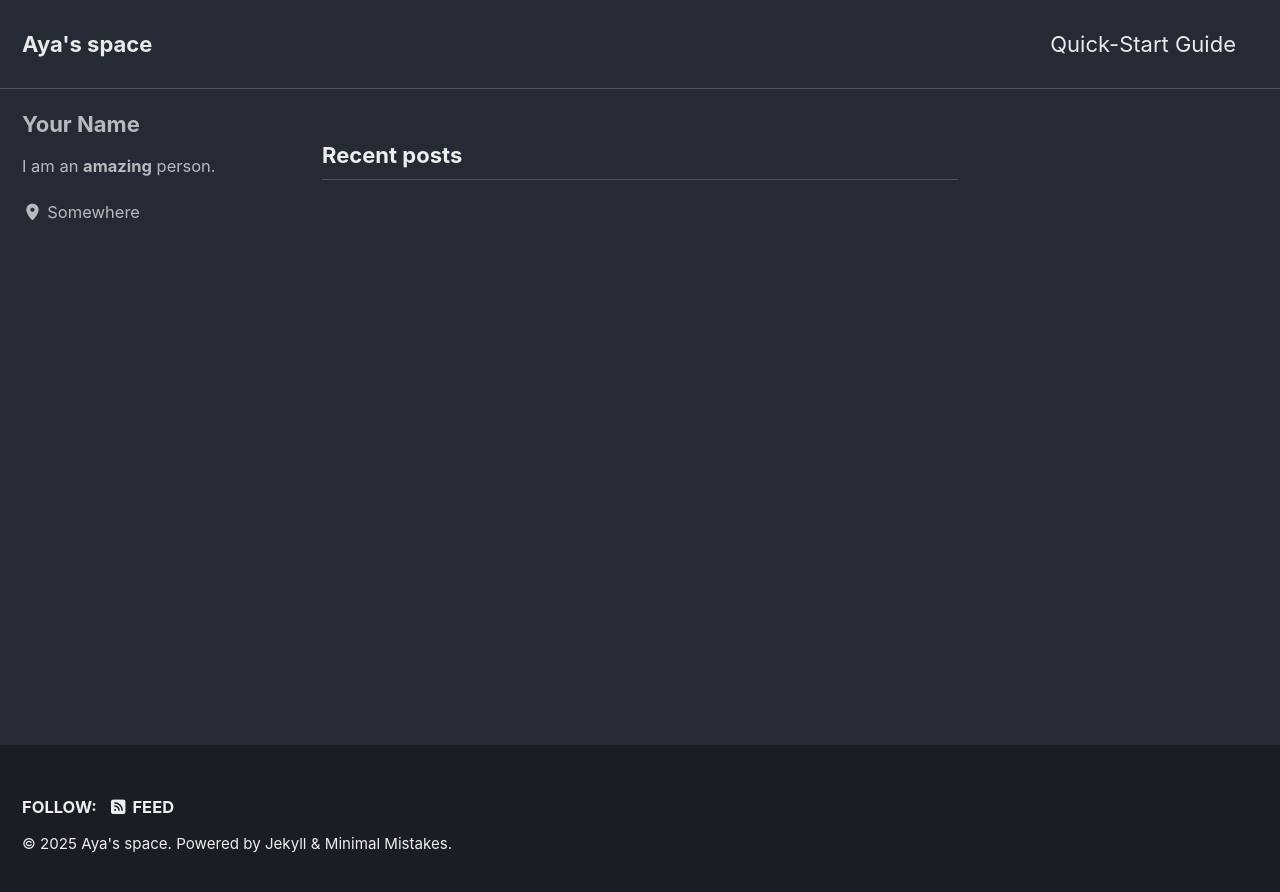
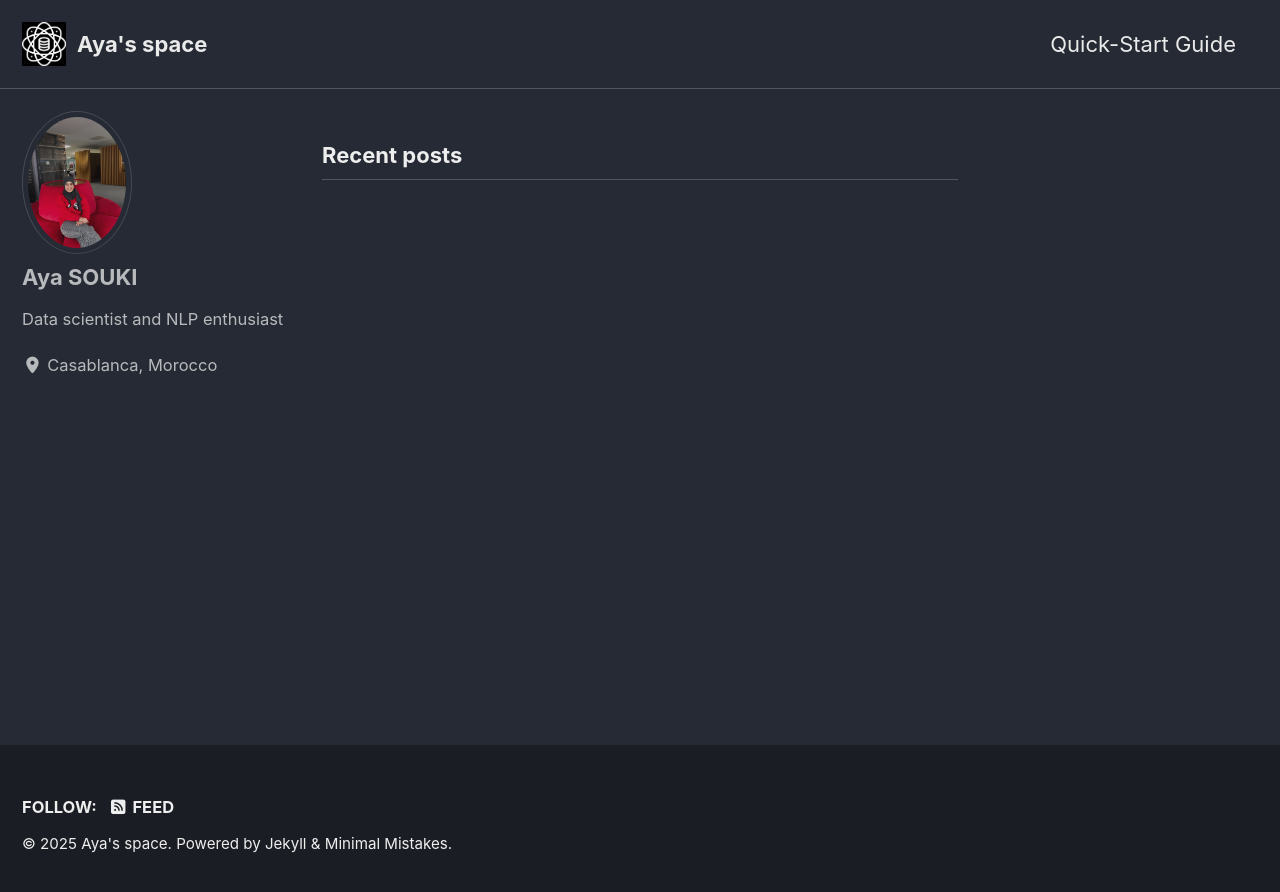
Before and after one commit to Aya-souki/Aya-souki.github.io, a Jekyll site: the page built from index.html, in a window 1280 px wide. Shown: the top 892 px of the page. Built offline with Jekyll 4.4.1, drawn with Linux system fonts in a browser that asks for light colours; cached includes are drawn as plain includes; the list of posts is cut into pages by our own code.

Commit message:
website v 1.0.0

```diff
--- a/_config.yml
+++ b/_config.yml
@@ -25,8 +25,8 @@ description              : "A small personal portfolio ^^"
 url                      : "https://aya-souki.github.io/"
 baseurl                  : # the subpath of your site, e.g. "/blog"
 repository               : "Aya-souki/Aya-souki.github.io.git"
-teaser                   : # path of fallback teaser image, e.g. "/assets/images/500x300.png"
-logo                     : # path of logo image to display in the masthead, e.g. "/assets/images/88x88.png"
+teaser                   : "assets/images/bio-photo/background.jpg"
+logo                     : "assets/images/bio-photo/logo.png"
 masthead_title           : ""
 breadcrumbs              : # true, false (default)
 words_per_minute         : 200
@@ -113,52 +113,31 @@ analytics:
 
 # Site Author
 author:
-  name             : "Your Name"
-  avatar           : # path of avatar image, e.g. "/assets/images/bio-photo.jpg"
-  bio              : "I am an **amazing** person."
-  location         : "Somewhere"
+  name             : "Aya SOUKI"
+  avatar           : "/assets/images/bio-photo/image de aya.jpg"
+  bio              : "Data scientist and NLP enthusiast"
+  location         : "Casablanca, Morocco"
   email            :
   links:
-    - label: "Email"
+    - label: "souki.aya.mp@gmail.com"
       icon: "fas fa-fw fa-envelope-square"
       # url: "mailto:your.name@email.com"
     - label: "Website"
       icon: "fas fa-fw fa-link"
       # url: "https://your-website.com"
-    - label: "Twitter"
-      icon: "fab fa-fw fa-twitter-square"
-      # url: "https://twitter.com/"
-    - label: "Facebook"
-      icon: "fab fa-fw fa-facebook-square"
-      # url: "https://facebook.com/"
-    - label: "GitHub"
+
+    - label: "https://github.com/Aya-souki"
       icon: "fab fa-fw fa-github"
       # url: "https://github.com/"
-    - label: "Instagram"
-      icon: "fab fa-fw fa-instagram"
-      # url: "https://instagram.com/"
+
 
 # Site Footer
 footer:
   links:
-    - label: "Twitter"
-      icon: "fab fa-fw fa-twitter-square"
-      # url:
-    - label: "Facebook"
-      icon: "fab fa-fw fa-facebook-square"
-      # url:
-    - label: "GitHub"
+    - label: "https://github.com/Aya-souki"
       icon: "fab fa-fw fa-github"
       # url:
-    - label: "GitLab"
-      icon: "fab fa-fw fa-gitlab"
-      # url:
-    - label: "Bitbucket"
-      icon: "fab fa-fw fa-bitbucket"
-      # url:
-    - label: "Instagram"
-      icon: "fab fa-fw fa-instagram"
-      # url:
+
 
 
 # Reading Files
```
Also changed, not shown: assets/images/bio-photo/background.jpg (added), assets/images/bio-photo/image de aya.jpg (added), assets/images/bio-photo/logo.png (added).
